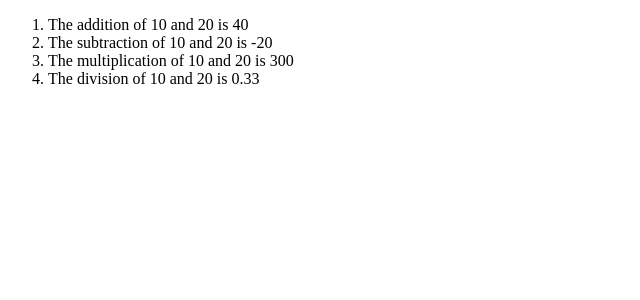
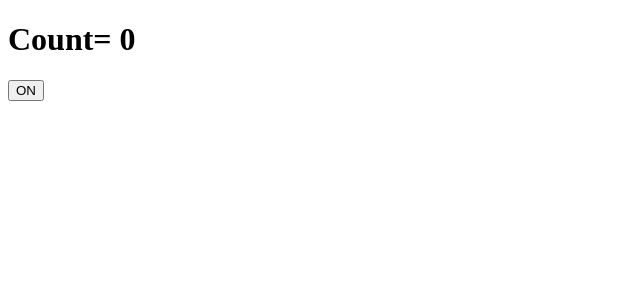
Before and after one commit to reedamchoudhary/blog-page-template, a React (Create React App) app in the folder dummy-react/dummyreact/: page / in a window 1280 px wide. Shown: the top 300 px of the page, without its empty margins (0-640 px from the left). Built offline with nearby package versions, Linux system fonts and the light colour scheme.

Commit message:
understood state props and setState

```diff
--- a/dummy-react/dummyreact/src/App.js
+++ b/dummy-react/dummyreact/src/App.js
@@ -1,14 +1,9 @@
 import {add, subtract, multiply, divide} from "./Calculator"
-
+import Counter from "./Counter"
 function App (){
   return (
     <>
-    <ol>
-    <li>The addition of 10 and 20 is {add(10,30)}</li>
-    <li>The subtraction of 10 and 20 is {subtract(10,30)}</li>
-    <li>The multiplication of 10 and 20 is {multiply(10,30)}</li>
-    <li>The division of 10 and 20 is {divide(10,30)}</li>
-    </ol>
+    <Counter />
     </>
   )
 }
--- /dev/null
+++ b/dummy-react/dummyreact/src/Counter.jsx
@@ -0,0 +1,61 @@
+import React, {Component} from 'react';
+// import './index.css';
+
+// class Counter extends Component{
+
+//     constructor(){
+//         super();
+//         this.state = {
+//             count: 0
+//         }
+//     }
+
+//     increment (){
+//         this.setState(
+//             {
+//                 count : this.state.count+1
+//             }
+//         )
+//     }
+
+
+//     render(){
+//         return(
+//             <div>
+//         <h1>Counter :- {this.state.count}</h1>
+//         <button onClick = {this.increment}>Increment</button>
+//         </div>
+//         )
+//     }
+// }
+
+// export default Counter
+
+class Counter extends React.Component {
+    constructor(props) {
+      super(props);
+      this.state = {isToggleOn: true, count:0};
+
+      // This binding is necessary to make `this` work in the callback
+      this.handleClick = this.handleClick.bind(this);
+    }
+
+    handleClick() {
+      this.setState(state => ({
+        count :this.state.count+1
+      }));
+    }
+
+    render() {
+      return (
+          <div>
+          <h1>Count= {this.state.count}</h1>
+        <button onClick={()=>this.handleClick()}>
+          {this.state.isToggleOn ? 'ON' : 'OFF'}
+        </button>
+        </div>
+      );
+    }
+  }
+
+  export default Counter
--- a/dummy-react/dummyreact/src/index.css
+++ b/dummy-react/dummyreact/src/index.css
@@ -12,19 +12,10 @@ code {
     monospace;
 }
 
-img{
-  padding-right: 30px;
-
-
+div{
+  height: 70vh;
+  display: flex;
+  flex-direction: column;
+  justify-content: center;
+  align-items: center;
 }
-.image-div{
-  display: flex;
-  justify-content: center;
-  text-align: center;
-}
-
-h1{
-  color: #fa9191;
-  text-shadow: 2px 3px 5px;
-  text-align: center;
-}
```
